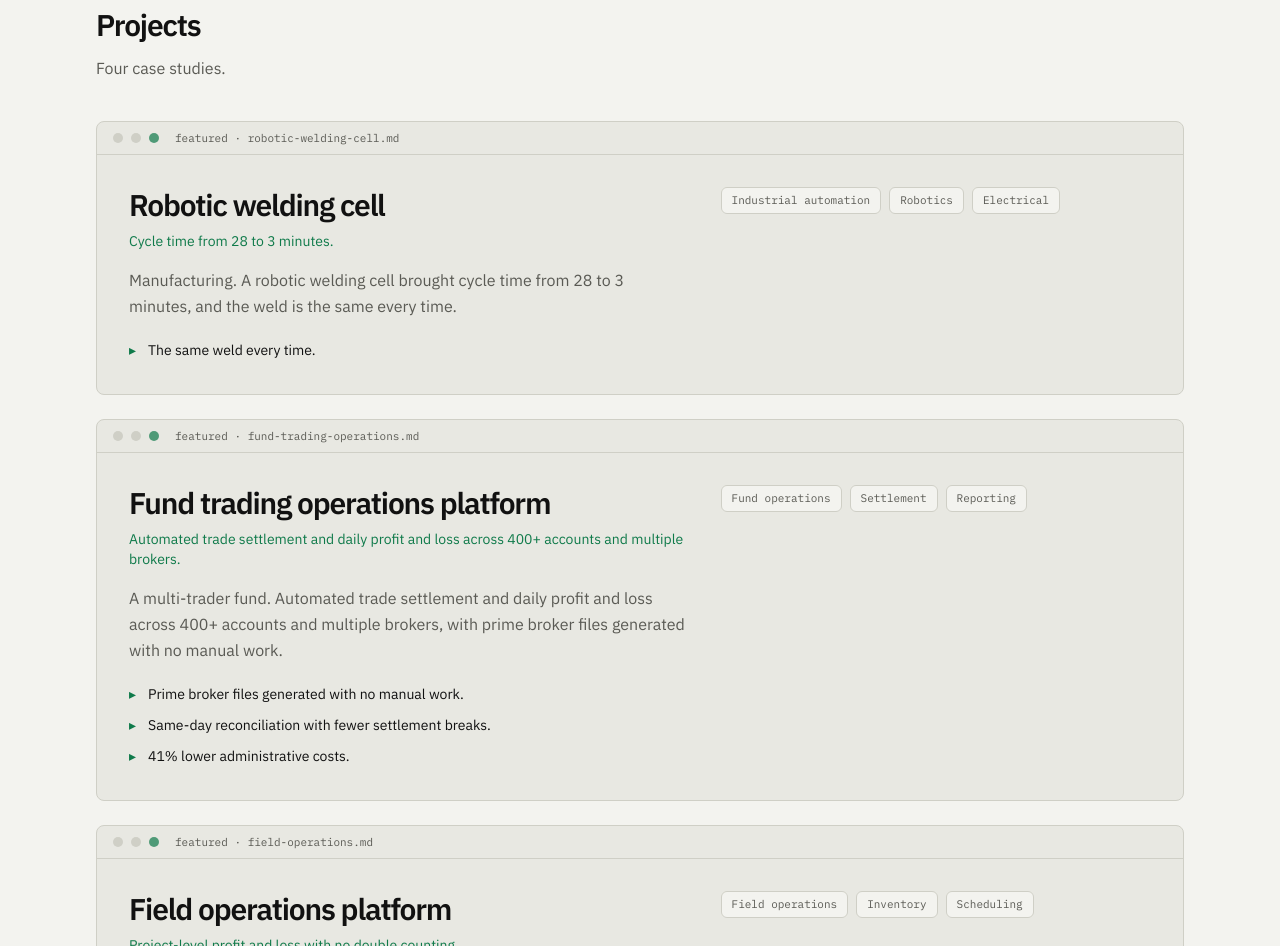
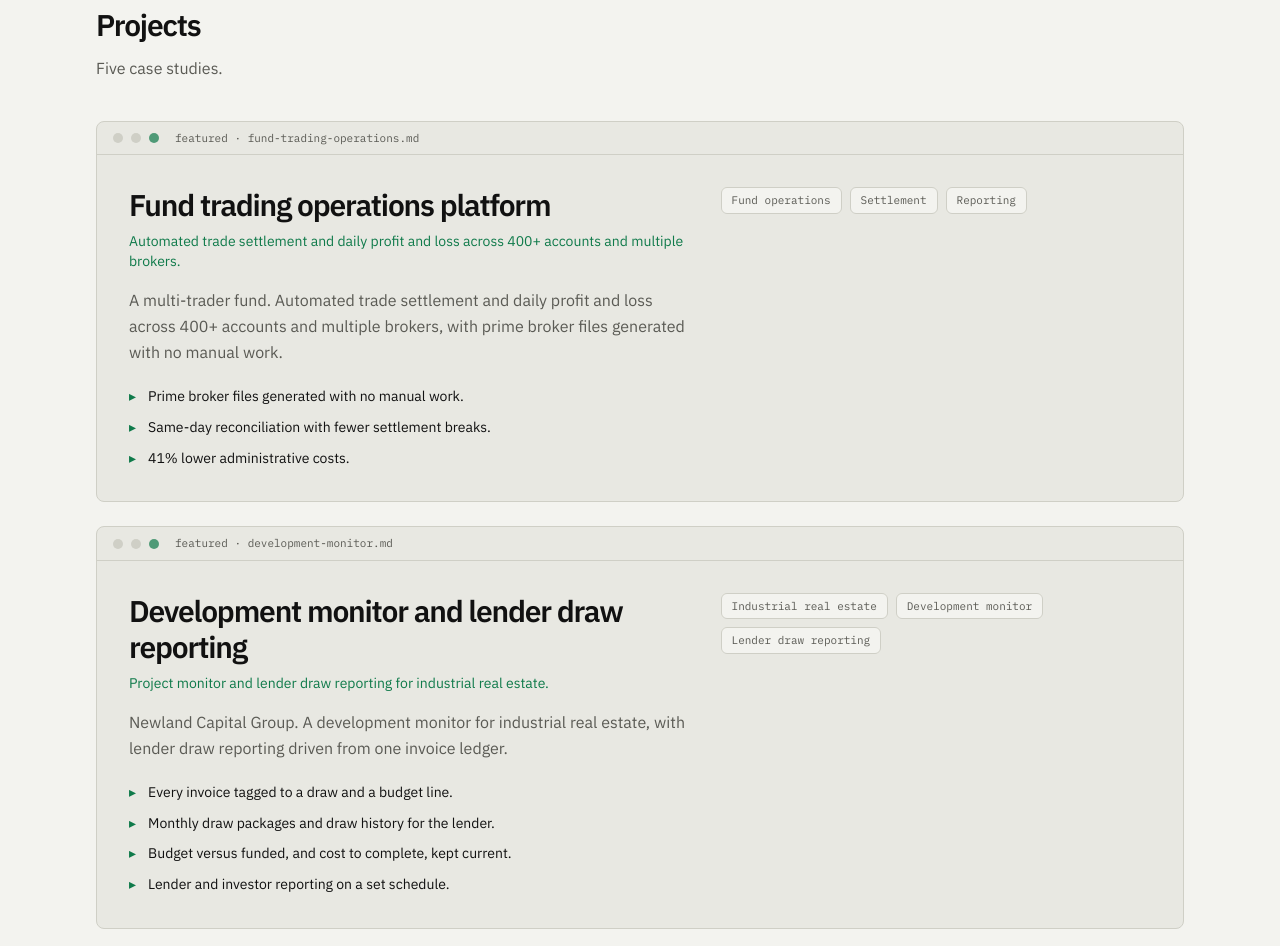
Before and after one commit to al4142/portfolio, a Next.js app: page / in a window 1280 px wide. Shown: the part 1026-1972 px from the top of the page. Built offline with nearby package versions, Linux system fonts and the light colour scheme.

Commit message:
Reorder the project cards and add the Newland development monitor.
Put the fund platform first and the welding cell last, and add lender draw reporting for Newland Capital Group.

```diff
--- a/src/content/site.ts
+++ b/src/content/site.ts
@@ -148,18 +148,8 @@ export const site: SiteContent = {
   },
   projects: {
     title: "Projects",
-    intro: "Four case studies.",
+    intro: "Five case studies.",
     items: [
-      {
-        id: "robotic-welding-cell",
-        title: "Robotic welding cell",
-        summary: "Cycle time from 28 to 3 minutes.",
-        description:
-          "Manufacturing. A robotic welding cell brought cycle time from 28 to 3 minutes, and the weld is the same every time.",
-        featured: true,
-        tags: ["Industrial automation", "Robotics", "Electrical"],
-        highlights: ["The same weld every time."],
-      },
       {
         id: "fund-trading-operations",
         title: "Fund trading operations platform",
@@ -173,6 +163,22 @@ export const site: SiteContent = {
           "Prime broker files generated with no manual work.",
           "Same-day reconciliation with fewer settlement breaks.",
           "41% lower administrative costs.",
+        ],
+      },
+      {
+        id: "development-monitor",
+        title: "Development monitor and lender draw reporting",
+        summary:
+          "Project monitor and lender draw reporting for industrial real estate.",
+        description:
+          "Newland Capital Group. A development monitor for industrial real estate, with lender draw reporting driven from one invoice ledger.",
+        featured: true,
+        tags: ["Industrial real estate", "Development monitor", "Lender draw reporting"],
+        highlights: [
+          "Every invoice tagged to a draw and a budget line.",
+          "Monthly draw packages and draw history for the lender.",
+          "Budget versus funded, and cost to complete, kept current.",
+          "Lender and investor reporting on a set schedule.",
         ],
       },
       {
@@ -203,6 +209,16 @@ export const site: SiteContent = {
         highlights: [
           "Artificial intelligence (AI) drafts counteroffers and a person approves each one.",
         ],
+      },
+      {
+        id: "robotic-welding-cell",
+        title: "Robotic welding cell",
+        summary: "Cycle time from 28 to 3 minutes.",
+        description:
+          "Manufacturing. A robotic welding cell brought cycle time from 28 to 3 minutes, and the weld is the same every time.",
+        featured: true,
+        tags: ["Industrial automation", "Robotics", "Electrical"],
+        highlights: ["The same weld every time."],
       },
     ],
   },
```
